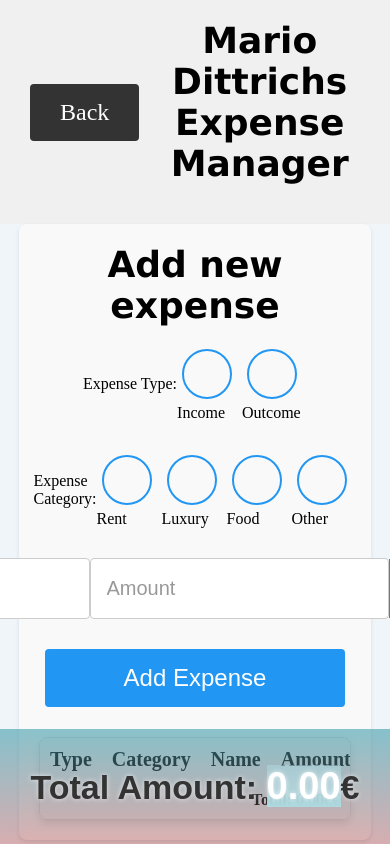
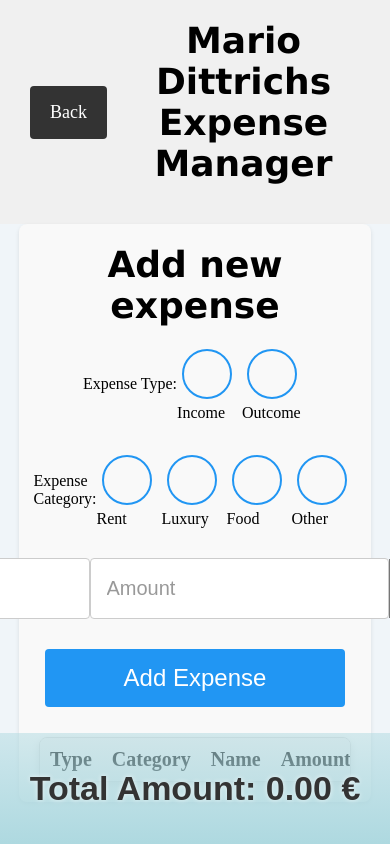
Before and after one commit to MarioDittrich/ExpenseManager, a plain HTML site: page add_expense.html in a window 390 px wide. Shown: the top 844 px of the page. Drawn offline with Linux system fonts and the light colour scheme.

Commit message:
Add files via upload

```diff
--- a/add_expense.css
+++ b/add_expense.css
@@ -129,6 +129,7 @@ tbody td {
 	padding: 10px;
 	text-align: right;
 	background-color: #f2f2f2;
+	display: none;
 	/*display: none;*/
 }
 
@@ -164,15 +165,11 @@ footer {
 }
 
 #total-amount-footer {
-    font-size: 34px;
-    font-weight: bold;
-	text-shadow: 0 0 5px rgba(255, 255, 255, 0.7);
+    background-color: transparent !important;
+}
 
 
-    font-size: 38px;
-    font-weight: bold;
-    color: #fff;
-}
+
 
 
 
@@ -340,11 +337,11 @@ td {
 
 /* Adjust the width of specific columns */
 td:nth-child(4) { /* Targeting the date column (4th column) */
-    width: 30%; /* Adjust width for the date column */
+    width: 10%; /* Adjust width for the date column */
 }
 
 td:nth-child(5) { /* Targeting the amount column (5th column) */
-    width: 20%; /* Adjust width for the amount column */
+    width: 25%; /* Adjust width for the amount column */
 }
 
 
@@ -379,6 +376,10 @@ td:nth-child(5) { /* Targeting the amount column (5th column) */
         padding: 16px; /* Adjusted padding for inputs and table cells */
         font-size: 20px; /* Adjusted font size for inputs and table cells */
     }
+	.back-button {
+        padding: 16px 20px; /* Increased padding for the Back button */
+        font-size: 18px; /* Larger font size for the Back button */
+    }
 }
 
 @media screen and (max-width: 576px) {
@@ -410,4 +411,8 @@ td:nth-child(5) { /* Targeting the amount column (5th column) */
         padding: 16px; /* Adjusted padding for inputs and table cells */
         font-size: 20px; /* Adjusted font size for inputs and table cells */
     }
+	.back-button {
+        padding: 16px 20px; /* Increased padding for the Back button */
+        font-size: 18px; /* Larger font size for the Back button */
+    }
 }
--- a/add_expense.js
+++ b/add_expense.js
@@ -43,16 +43,23 @@ function renderExpenses() {
     const totalAmountElement = document.getElementById("total-amount");
     totalAmountElement.textContent = totalAmount.toFixed(2) + '€';
 
-    const totalAmountFooter = document.getElementById("total-amount-footer");
+   const totalAmountFooter = document.getElementById("total-footer");
 
-    const footerBackground = totalAmount < 0 ?
-        'linear-gradient(to top, #ba202d, rgba(174, 217, 224, 0.5))' :
-        'linear-gradient(to top, #aed9e0, rgba(174, 217, 224, 0.5))';
+const footerBackground = totalAmount < 0 ?
+    'linear-gradient(to top, #ba202d, rgba(174, 217, 224, 0.5))' :
+    'linear-gradient(to top, #aed9e0, rgba(174, 217, 224, 0.5))';
 
-    totalAmountFooter.style.background = footerBackground;
-    totalAmountFooter.textContent = totalAmount < 0 ?
-        `Total Amount: ${totalAmount.toFixed(2)} €` :
-        `${totalAmount.toFixed(2)}`;
+totalAmountFooter.style.background = footerBackground;
+
+const totalAmountText = totalAmount < 0 ?
+    `Total Amount: ${totalAmount.toFixed(2)} €` :
+    `Total Amount: ${totalAmount.toFixed(2)} €`;
+
+totalAmountFooter.innerHTML = `<p>${totalAmountText}</p>`;
+
+
+
+
 
     localStorage.setItem("expenses", JSON.stringify(expenses));
 }
@@ -80,14 +87,15 @@ function addExpense(event) {
     const expenseAmount = parseFloat(expenseAmountInput.value);
     const expenseDate = expenseDateInput.value;
 
+    if (expenseName === "" || isNaN(expenseAmount) || expenseType === '' || expenseCategory === '') {
+        alert("Please enter valid expense details.");
+        // Do not clear the input values if there's a missing field
+        return;
+    }
+
     expenseNameInput.value = "";
     expenseAmountInput.value = "";
     expenseDateInput.value = "";
-
-    if (expenseName === "" || isNaN(expenseAmount) || expenseType === '' || expenseCategory === '') {
-        alert("Please enter valid expense details.");
-        return;
-    }
 
     const expense = {
         type: expenseType,
@@ -101,6 +109,7 @@ function addExpense(event) {
 
     renderExpenses();
 }
+
 
 
 
```
